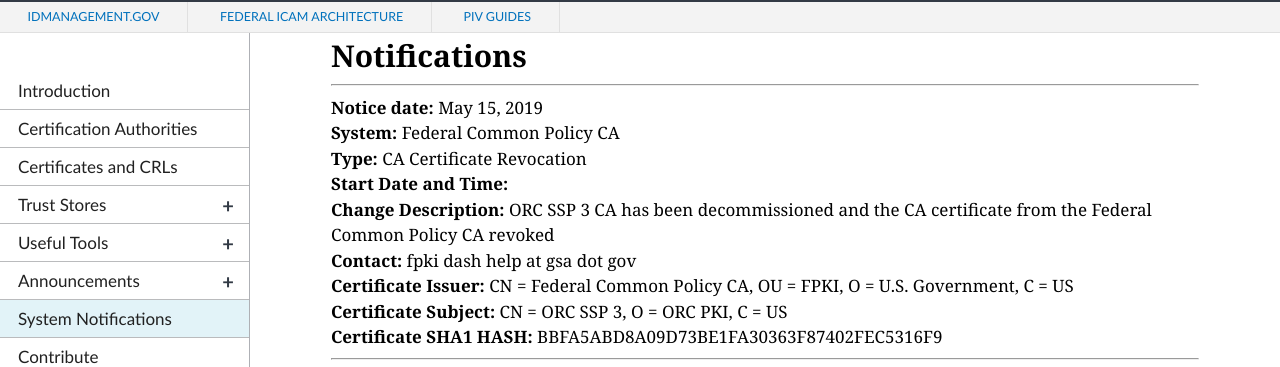
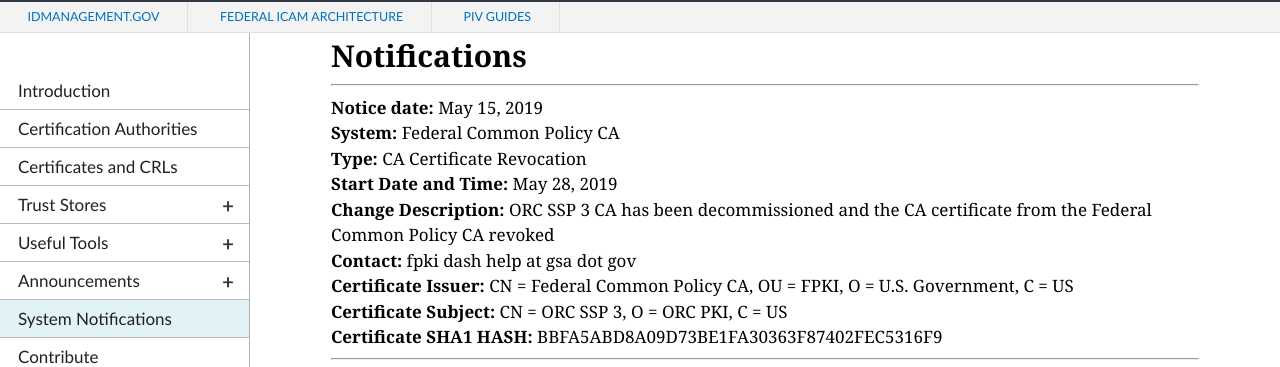
Before and after one commit to GSA/fpki-guides, a Jekyll site: the page built from pages/fpki_notifications.md, in a window 1280 px wide and 900 px high, scrolled down 748 px. Shown: the part 88-455 px from the top of the window. Built offline with Jekyll 4.4.1, drawn with Linux system fonts in a browser that asks for light colours; nearby versions of some CDN libraries; library files that are not in the unit come from our copies.

Commit message:
added date
date for orc revocation

```diff
--- a/_data/notifications.yml
+++ b/_data/notifications.yml
@@ -961,7 +961,7 @@
 
 - notice_date: May 15, 2019
   change_type: CA Certificate Revocation
-  start_datetime:
+  start_datetime: May 28, 2019
   system: Federal Common Policy CA
   change_description: ORC SSP 3 CA has been decommissioned and the CA certificate from the Federal Common Policy CA revoked
   contact: fpki dash help at gsa dot gov
```
